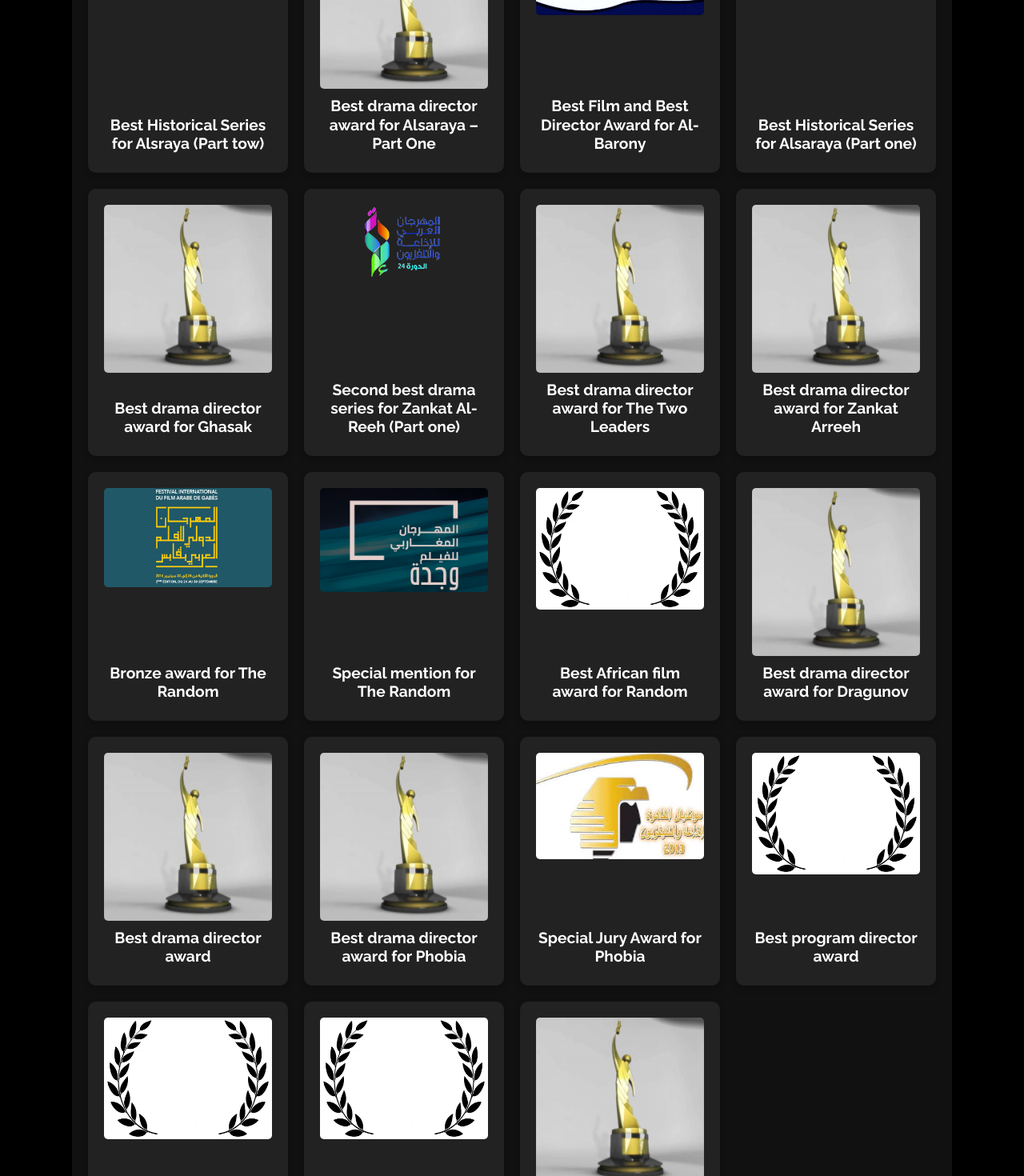
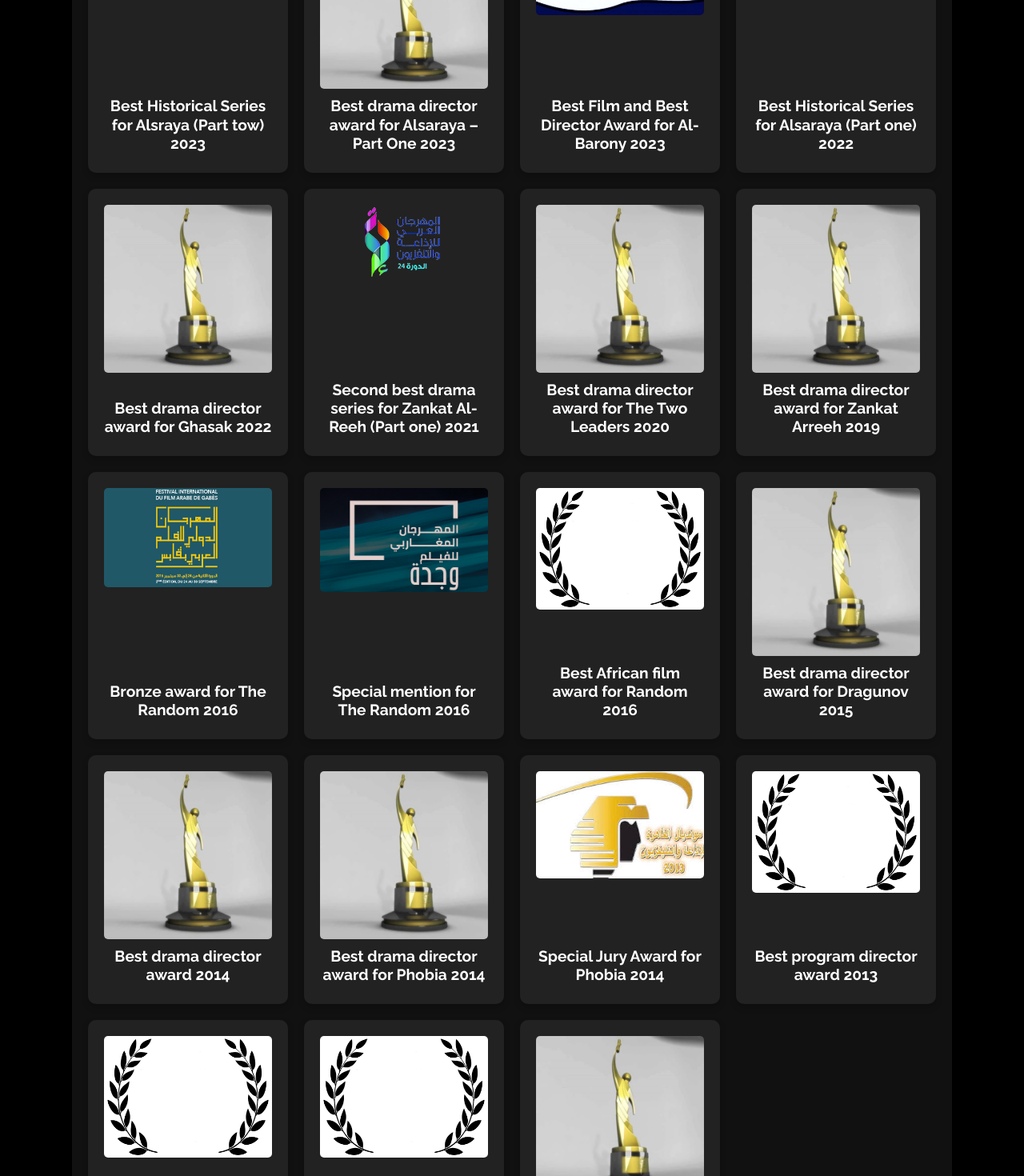
Before and after one commit to kabawn/Osamarezg-front, a React (Create React App) app: page /director in a window 1280 px wide. Shown: the part 7320-8790 px from the top of the page at 80% size. Built offline with nearby package versions, Linux system fonts and the light colour scheme.

Commit message:
updating okllf

```diff
--- a/src/components/CenterMode.css
+++ b/src/components/CenterMode.css
@@ -163,14 +163,11 @@ a {
 /* Responsive styles */
 @media (max-width: 1024px) {
   .center-slider .slick-slide {
-    height: 500px;
+    height: 900px;
   }
 }
 
 @media (max-width: 600px) {
-  .center-slider .slick-slide {
-    height: 500px;
-  }
 
   .custom-prev {
     margin-right: 90px;
--- a/src/components/CenterMode.js
+++ b/src/components/CenterMode.js
@@ -78,7 +78,7 @@ function CenterMode() {
          title: { ar: "مسلسل بنات العم", en: "Banat Al-am" },
          description: {
             ar: "تدور أحداث مسلسل بنات العم في وقتنا الحالي حيث تعيش خلود في منزل عمها نوري بعد وفاة والدها وزواج والدتها وسفرها إلى الخارج. تتربى خلود وتكبر في كنف عمها الحاج نوري بصحبة ابنة عمها عفاف التي تماثلها في العمر وتدرس معها في نفس الكلية وتبدوان في قمة الانسجام كأختين وليس بنات عم.",
-            en: "The series Banat Al-Om takes place in the present day where Khulood lives with her uncle Nouri after her father's death and her mother's remarriage and travel abroad. Khulood grows up in the care of her uncle Hajj Nouri, alongside her cousin Afaf, who is the same age and studies in the same college. They appear to be in perfect harmony as sisters, not just cousins.",
+            en: "The series Banat Al-Om takes place in the present day where Khulood lives with her uncle Nouri after her father's death and her mother's remarriage and travel abroad. Khulood grows up in the care of her uncle Hajj Nouri, alongside her cousin Afaf, who is the same age and studies in the same college. ",
          },
          year: 2024,
          link: "/works/1",
--- a/src/components/Director.js
+++ b/src/components/Director.js
@@ -51,7 +51,7 @@ const Director = () => {
 
    const awards = [
       {
-         title: " Best Historical Series for Alsraya (Part tow)",
+         title: " Best Historical Series for Alsraya (Part tow) 2023",
          titleAr:
             "جائزةافضل مسلسل تاريخي عن مسلسل السرايا – الجزء الثاني في مهرجان اتحاد اذاعات الدول العربية ASBU في تونس 2023",
          event: "ASBU Festival in Tunisia 2023",
@@ -59,15 +59,15 @@ const Director = () => {
          image: awardImageAsbu,
       },
       {
-         title: "Best drama director award for Alsaraya – Part One",
-         titleAr: "جائزة سيبتموس افضل مخرج دراما عن مسلسل 2022 ( السرايا )",
+         title: "Best drama director award for Alsaraya – Part One 2023",
+         titleAr: "جائزة سيبتموس افضل مخرج دراما عن مسلسل 2023 ( السرايا )",
          event: "Septimius Award 2023",
          eventAr: "سيبتيموس 2023",
          image: awardImageSeptymos,
       },
 
       {
-         title: "Best Film and Best Director Award for Al-Barony",
+         title: "Best Film and Best Director Award for Al-Barony 2023",
          titleAr:
             "جائزة افضل فيلم و افضل اخراج في مهرجان السينما و الهجرة الدولي في مدينة وجدة – المغرب عن فيلم الباروني 2023",
          event: "International Cinema and Migration Festival in Oujda, Morocco 2023",
@@ -75,7 +75,7 @@ const Director = () => {
          image: awardInternational,
       },
       {
-         title: "Best Historical Series for Alsaraya (Part one)",
+         title: "Best Historical Series for Alsaraya (Part one) 2022",
          titleAr:
             "جائزة افضل مسلسل تاريخي عن مسلسل السرايا الجزء الاول في مهرجان اتحاد اذاعات الدول العربية ASBU في جدة 2022",
          event: "ASBU Festival in Jeddah 2022",
@@ -83,7 +83,7 @@ const Director = () => {
          image: awardImageAsbu,
       },
       {
-         title: "Best drama director award for Ghasak",
+         title: "Best drama director award for Ghasak 2022",
          titleAr: "جائزة سيبتموس افضل مخرج دراما عن مسلسل 2022 ( غسق )",
          event: "Septimius Award 2022",
          eventAr: "سيبتيموس 2022",
@@ -91,7 +91,7 @@ const Director = () => {
       },
 
       {
-         title: "Second best drama series for Zankat Al-Reeh (Part one)",
+         title: "Second best drama series for Zankat Al-Reeh (Part one) 2021",
          titleAr:
             "جائزة تاني افضل مسلسل درامي عن مسلسل زنقة الريح الجزء الاول في مهرجان اتحاد اذاعات الدول العربية ASBU في تونس 2021",
          event: "ASBU Festival in Tunis 2021",
@@ -100,21 +100,21 @@ const Director = () => {
       },
 
       {
-         title: "Best drama director award for The Two Leaders",
+         title: "Best drama director award for The Two Leaders 2020",
          titleAr: "جائزة سبتيموس افضل مخرج دراما عن مسلسل 2020 ( الزعيمان )",
          event: "Septimius Award 2020",
          eventAr: "سيبتيموس 2020",
          image: awardImageSeptymos,
       },
       {
-         title: "Best drama director award for Zankat Arreeh",
+         title: "Best drama director award for Zankat Arreeh 2019",
          titleAr: "جائزة سيبتيموس.جائزة أفضل مخرج دراما 2019 ( زنقة الريح )",
          event: "Septimius Award 2019",
          eventAr: "سيبتيموس 2019",
          image: awardImageSeptymos,
       },
       {
-         title: "Bronze award for The Random",
+         title: "Bronze award for The Random 2016",
          titleAr:
             "الجائزة البرونزية لفيلم (العشوائي) عن فئة الأفلام القصيرة بمهرجان الفيلم العربي بمدينة قابس في تونس 2016.",
          event: "Arab Film Festival in Gabes, Tunisia 2016",
@@ -122,7 +122,7 @@ const Director = () => {
          image: awardImageArabFilmFestival,
       },
       {
-         title: "Special mention for The Random",
+         title: "Special mention for The Random 2016",
          titleAr:
             "تنويه خاص لفيلم (العشوائي) من لجنة التحكيم بمهرجان الفيلم المغاربي بوجدة في المغرب 2016.",
          event: "Maghrebi Film Festival in Oujda, Morocco, 2016",
@@ -130,7 +130,7 @@ const Director = () => {
          image: awardImageMaghrebiFilmFestival,
       },
       {
-         title: "Best African film award for Random",
+         title: "Best African film award for Random 2016",
          titleAr: "جائزة أفضل فيلم إفريقي لفيلم (العشوائي) من مهرجان ART City بالكاميرون 2016.",
          event: "ART City Festival in Cameroon 2016",
          eventAr: "مهرجان ART City بالكاميرون 2016",
@@ -138,21 +138,21 @@ const Director = () => {
       },
 
       {
-         title: "Best drama director award for Dragunov",
+         title: "Best drama director award for Dragunov 2015",
          titleAr: " جائزة سيبتيموس.جائزة أفضل مخرج دراما 2015 (دراجنوف)",
          event: "Septimius Award 2015",
          eventAr: "سيبتيموس 2015",
          image: awardImageSeptymos,
       },
       {
-         title: "Best drama director award",
+         title: "Best drama director award 2014",
          titleAr: "جائزة سيبتيموس جائزة افضل مخرج درامي 2014",
          event: "Septimius Award 2014",
          eventAr: "سيبتيموس 2014",
          image: awardImageSeptymos,
       },
       {
-         title: "Best drama director award for Phobia",
+         title: "Best drama director award for Phobia 2014",
          titleAr: "جائزة سيبتيموس.جائزة أفضل مخرج درامي 2014 (فوبيا)",
          event: "Septimius Award 2014",
          eventAr: "سيبتيموس 2014",
@@ -160,7 +160,7 @@ const Director = () => {
       },
 
       {
-         title: "Special Jury Award for Phobia",
+         title: "Special Jury Award for Phobia 2014",
          titleAr: "جائزة لجنة التحكيم الخاصة (فوبيا) مونديال القاهرة للإذاعة والتلفزيون2014.",
          event: "Cairo Radio and Television Festival 2014",
          eventAr: "مونديال القاهرة للإذاعة والتلفزيون 2014",
@@ -168,7 +168,7 @@ const Director = () => {
       },
 
       {
-         title: "Best program director award",
+         title: "Best program director award 2013",
          titleAr: "جائزة مجلة الشبابية جائزة افضل مخرج برامج 2013",
          event: "Youth magazine 2013",
          eventAr: "مجلة الشبابية 2013",
@@ -176,7 +176,7 @@ const Director = () => {
       },
 
       {
-         title: "Best program director award for Alamat Estifham",
+         title: "Best program director award for Alamat Estifham 2013",
          titleAr: "جائزة أفضل مخرج برامج 2013 (علامة استفهام)",
          event: "Alamat Estifham 2013",
          eventAr: "علامة استفهام 2013",
@@ -184,7 +184,7 @@ const Director = () => {
       },
 
       {
-         title: "Best program director award",
+         title: "Best program director award 2010",
          titleAr: "جائزة مجلة الشبابية جائزة افضل مخرج برامج 2010",
          event: "Youth magazine 2010",
          eventAr: "مجلة الشبابية 2010",
@@ -192,7 +192,7 @@ const Director = () => {
       },
 
       {
-         title: "Best documentary film director award",
+         title: "Best documentary film director award 2009",
          titleAr: "جائزة افضل مخرج لفيلم وثائقي 2009",
          event: "2009",
          eventAr: "2009",
--- a/src/components/MultipleItems.css
+++ b/src/components/MultipleItems.css
@@ -129,13 +129,13 @@
   /* Responsive styles */
   @media (max-width: 1024px) {
     .center-slider .slick-slide {
-      height: 500px;
+      height: 800px;
     }
   }
 
   @media (max-width: 600px) {
     .center-slider .slick-slide {
-      height: 500px;
+      height: 800px;
     }
 
     .custom-prev {
--- a/src/components/Showreel.css
+++ b/src/components/Showreel.css
@@ -54,6 +54,8 @@
 
   .showreel-video {
       border: 1px solid #fff; /* Slightly smaller border */
+      width: 100%;
+
   }
 }
 
```
